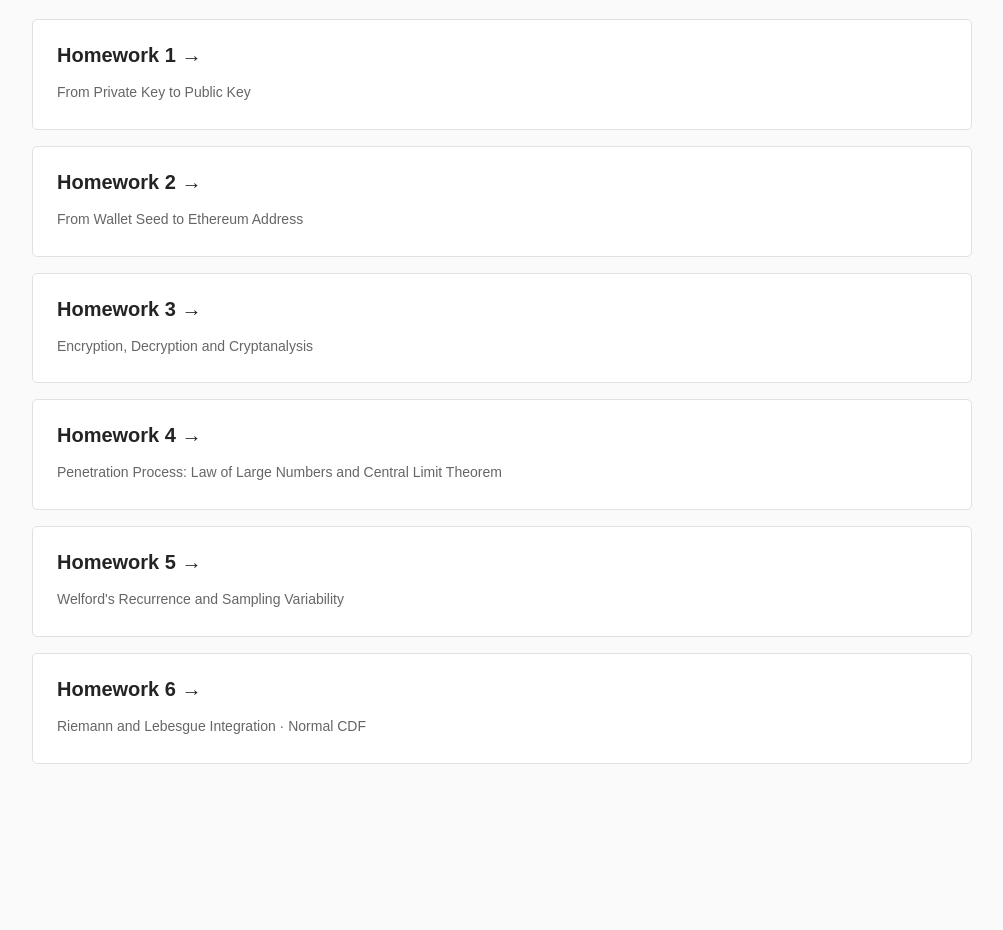
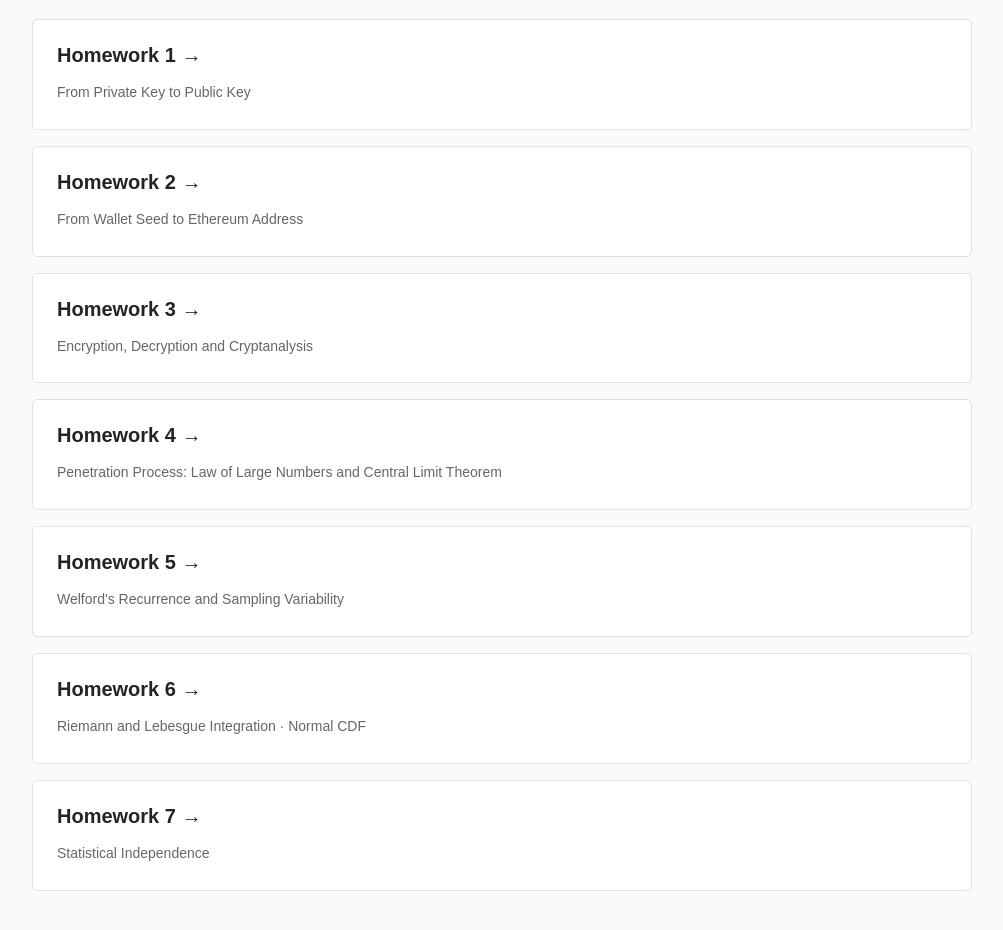
Before and after one commit to gar-nov/homeworks_statistics, a plain HTML site: page index.html in a window 1280 px wide. Shown: the part 164-1094 px from the top of the page, without its empty margins (138-1141 px from the left). Before the commit the page ends 1009 px from the top, so only its background shows below. Drawn offline with Linux system fonts and the light colour scheme.

Commit message:
Add Homework 7 section to index.html

```diff
--- a/index.html
+++ b/index.html
@@ -15,6 +15,7 @@
 <section class="card"><a href="Homework4/">Homework 4 →</a><p>Penetration Process: Law of Large Numbers and Central Limit Theorem</p></section>
 <section class="card"><a href="Homework5/">Homework 5 →</a><p>Welford's Recurrence and Sampling Variability</p></section>
 <section class="card"><a href="Homework6/">Homework 6 →</a><p>Riemann and Lebesgue Integration · Normal CDF</p></section>
+<section class="card"><a href="Homework7/">Homework 7 →</a><p>Statistical Independence</p></section>
 </main>
 </body>
 </html>
```
